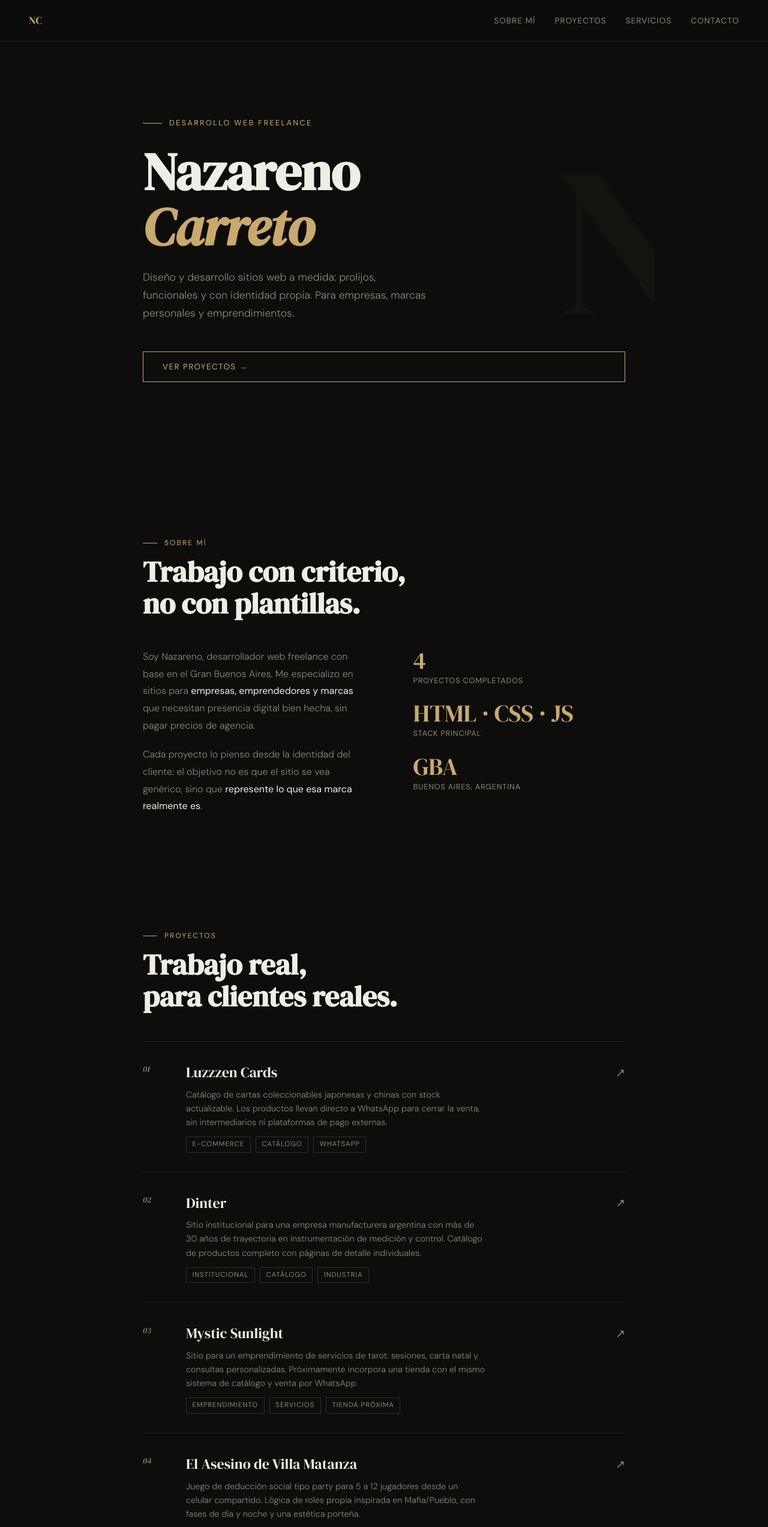
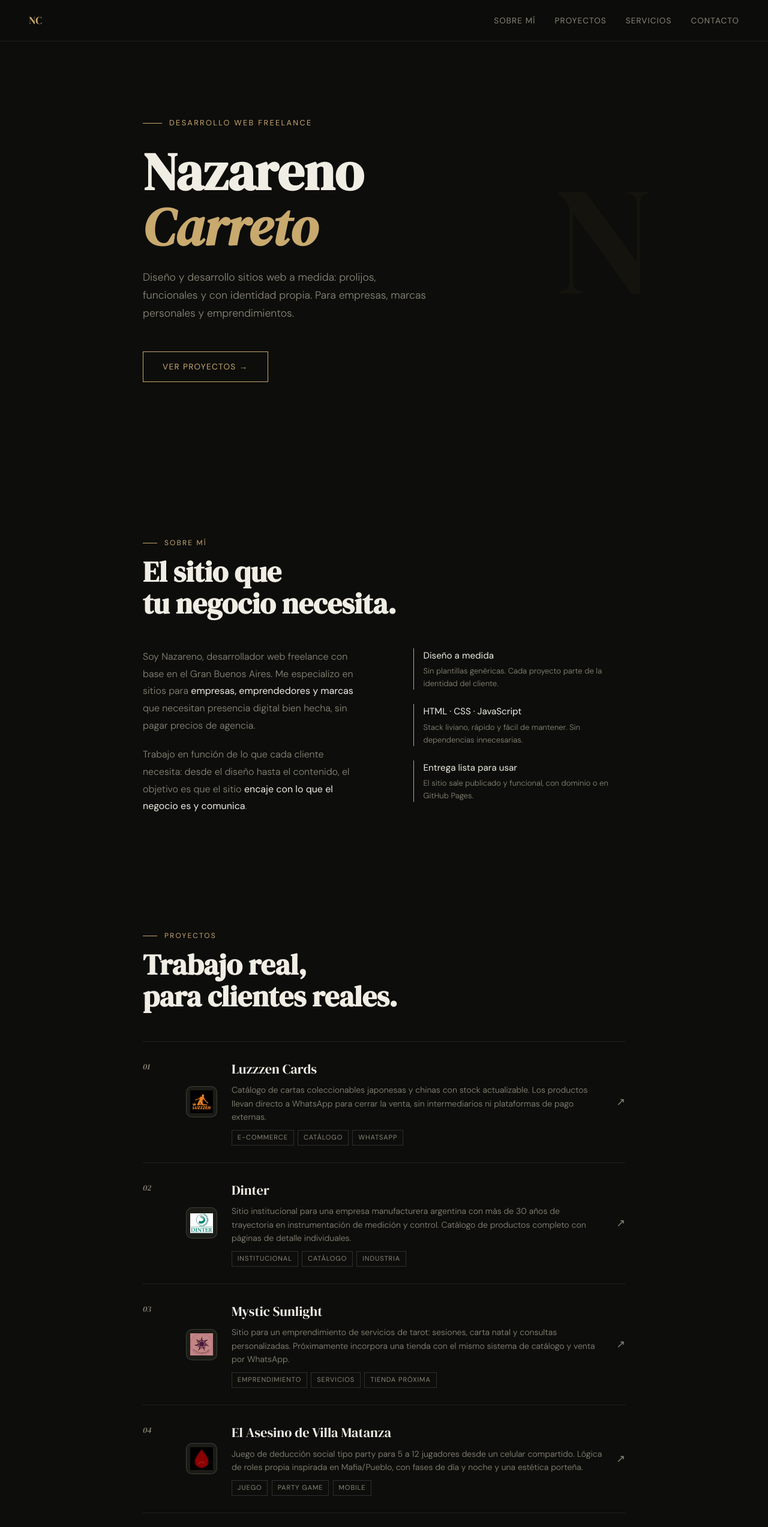
Before and after one commit to Luzzzen/portfolio, a plain HTML site: page index.html in a window 1280 px wide. Shown: the top 2546 px of the page at 60% size. Drawn offline with Linux system fonts and the light colour scheme.

Commit message:
Add files via upload

```diff
--- a/index.html
+++ b/index.html
@@ -20,7 +20,6 @@
     --text: #f0ede4;
     --muted: #8a8778;
     --accent: #c8a96e;
-    --accent2: #e8c98a;
     --serif: 'DM Serif Display', Georgia, serif;
     --sans: 'DM Sans', system-ui, sans-serif;
   }
@@ -36,12 +35,11 @@
     -webkit-font-smoothing: antialiased;
   }
 
-  /* NAV */
   nav {
     position: fixed; top: 0; left: 0; right: 0; z-index: 100;
     display: flex; justify-content: space-between; align-items: center;
     padding: 1.25rem 3rem;
-    background: rgba(13,13,11,0.85);
+    background: rgba(13,13,11,0.88);
     backdrop-filter: blur(12px);
     border-bottom: 0.5px solid var(--border);
   }
@@ -50,7 +48,6 @@
     font-size: 1.1rem;
     color: var(--accent);
     text-decoration: none;
-    letter-spacing: 0.02em;
   }
   .nav-links { display: flex; gap: 2rem; list-style: none; }
   .nav-links a {
@@ -62,23 +59,15 @@
     transition: color 0.2s;
   }
   .nav-links a:hover { color: var(--text); }
-
-  /* HAMBURGER MOBILE */
   .nav-toggle {
     display: none;
     flex-direction: column; gap: 5px; cursor: pointer;
     background: none; border: none; padding: 4px;
   }
-  .nav-toggle span {
-    display: block; width: 22px; height: 1.5px;
-    background: var(--muted); transition: background 0.2s;
-  }
-  .nav-toggle:hover span { background: var(--text); }
+  .nav-toggle span { display: block; width: 22px; height: 1.5px; background: var(--muted); }
 
-  /* SECTIONS */
   section { padding: 6rem 3rem; max-width: 900px; margin: 0 auto; }
 
-  /* HERO */
   #hero {
     min-height: 100vh;
     display: flex; flex-direction: column; justify-content: center;
@@ -95,22 +84,17 @@
     display: flex; align-items: center; gap: 0.75rem;
   }
   .hero-eyebrow::before {
-    content: '';
-    display: inline-block; width: 2rem; height: 1px;
-    background: var(--accent);
+    content: ''; display: inline-block;
+    width: 2rem; height: 1px; background: var(--accent);
   }
   h1.hero-title {
     font-family: var(--serif);
-    font-size: clamp(3rem, 8vw, 5.5rem);
+    font-size: clamp(3rem, 7.5vw, 5.5rem);
     line-height: 1.05;
-    letter-spacing: -0.01em;
     color: var(--text);
     margin-bottom: 1.5rem;
   }
-  h1.hero-title em {
-    font-style: italic;
-    color: var(--accent);
-  }
+  h1.hero-title em { font-style: italic; color: var(--accent); }
   .hero-sub {
     font-size: 1.1rem;
     color: var(--muted);
@@ -120,7 +104,7 @@
     font-weight: 300;
   }
   .hero-cta {
-    display: inline-flex; align-items: center; gap: 0.6rem;
+    display: inline-flex; align-items: center;
     padding: 0.85rem 2rem;
     background: transparent;
     border: 1px solid var(--accent);
@@ -130,21 +114,21 @@
     letter-spacing: 0.1em;
     text-transform: uppercase;
     transition: background 0.2s, color 0.2s;
-    cursor: pointer;
+    width: fit-content;
   }
   .hero-cta:hover { background: var(--accent); color: var(--bg); }
   .hero-deco {
-    position: absolute; right: -4rem; top: 50%;
+    position: absolute; right: 0; top: 50%;
     transform: translateY(-50%);
     font-family: var(--serif);
-    font-size: 22rem;
+    font-size: clamp(10rem, 20vw, 20rem);
     color: rgba(200,169,110,0.04);
-    pointer-events: none;
-    user-select: none;
-    line-height: 1;
+    pointer-events: none; user-select: none;
+    line-height: 1; overflow: hidden;
+    white-space: nowrap;
+    clip-path: inset(0 0 0 0);
   }
 
-  /* SECTION HEADERS */
   .section-label {
     font-size: 0.75rem;
     letter-spacing: 0.18em;
@@ -154,9 +138,8 @@
     display: flex; align-items: center; gap: 0.75rem;
   }
   .section-label::before {
-    content: '';
-    display: inline-block; width: 1.5rem; height: 1px;
-    background: var(--accent);
+    content: ''; display: inline-block;
+    width: 1.5rem; height: 1px; background: var(--accent);
   }
   h2 {
     font-family: var(--serif);
@@ -166,153 +149,127 @@
     margin-bottom: 3rem;
   }
 
-  /* ABOUT */
   .about-grid {
     display: grid;
     grid-template-columns: 1fr 1px 1fr;
-    gap: 3rem;
-    align-items: start;
+    gap: 3rem; align-items: start;
   }
   .about-divider { background: var(--border); }
   .about-text { color: var(--muted); font-weight: 300; line-height: 1.8; }
   .about-text strong { color: var(--text); font-weight: 400; }
-  .about-stat { display: flex; flex-direction: column; gap: 1.5rem; }
-  .stat-num {
-    font-family: var(--serif);
-    font-size: 2.5rem;
-    color: var(--accent);
-    line-height: 1;
-    margin-bottom: 0.25rem;
-  }
-  .stat-label {
-    font-size: 0.8rem;
-    color: var(--muted);
-    letter-spacing: 0.06em;
-    text-transform: uppercase;
-  }
+  .about-highlights { display: flex; flex-direction: column; gap: 1.5rem; }
+  .highlight-item { border-left: 1px solid var(--accent); padding-left: 1rem; }
+  .highlight-title { color: var(--text); font-size: 0.95rem; margin-bottom: 0.2rem; }
+  .highlight-sub { color: var(--muted); font-size: 0.82rem; font-weight: 300; }
 
-  /* PROJECTS */
   .projects-list { display: flex; flex-direction: column; }
   .project-item {
     display: grid;
-    grid-template-columns: 3rem 1fr auto;
-    align-items: start;
+    grid-template-columns: 3rem 52px 1fr auto;
+    align-items: center;
     gap: 1.5rem;
-    padding: 2rem 0;
+    padding: 1.75rem 0;
     border-bottom: 0.5px solid var(--border);
     text-decoration: none;
     color: inherit;
-    transition: background 0.2s;
-    cursor: pointer;
+    transition: opacity 0.2s;
   }
   .project-item:first-child { border-top: 0.5px solid var(--border); }
   .project-num {
     font-family: var(--serif);
     font-size: 0.85rem;
     color: var(--muted);
+    font-style: italic;
+    align-self: start;
     padding-top: 0.2rem;
-    font-style: italic;
   }
+  .project-logo-wrap {
+    width: 52px; height: 52px;
+    border-radius: 10px;
+    background: var(--bg3);
+    border: 0.5px solid var(--border2);
+    display: flex; align-items: center; justify-content: center;
+    overflow: hidden; flex-shrink: 0;
+  }
+  .project-logo-wrap img { width: 38px; height: 38px; object-fit: contain; }
   .project-name {
     font-family: var(--serif);
-    font-size: 1.5rem;
+    font-size: 1.4rem;
     color: var(--text);
-    margin-bottom: 0.4rem;
+    margin-bottom: 0.35rem;
     transition: color 0.2s;
   }
   .project-item:hover .project-name { color: var(--accent); }
   .project-desc {
-    font-size: 0.9rem;
-    color: var(--muted);
-    max-width: 500px;
-    line-height: 1.6;
-    font-weight: 300;
+    font-size: 0.88rem; color: var(--muted);
+    line-height: 1.6; font-weight: 300; margin-bottom: 0.65rem;
   }
-  .project-tags { display: flex; gap: 0.5rem; margin-top: 0.75rem; flex-wrap: wrap; }
+  .project-tags { display: flex; gap: 0.4rem; flex-wrap: wrap; }
   .tag {
-    font-size: 0.72rem;
-    letter-spacing: 0.08em;
-    text-transform: uppercase;
-    padding: 0.2rem 0.6rem;
-    border: 0.5px solid var(--border2);
-    color: var(--muted);
+    font-size: 0.7rem; letter-spacing: 0.08em; text-transform: uppercase;
+    padding: 0.18rem 0.55rem;
+    border: 0.5px solid var(--border2); color: var(--muted);
   }
   .project-arrow {
-    font-size: 1.2rem;
-    color: var(--muted);
+    font-size: 1.1rem; color: var(--muted);
     transition: color 0.2s, transform 0.2s;
-    padding-top: 0.3rem;
+    align-self: center; flex-shrink: 0;
   }
-  .project-item:hover .project-arrow { color: var(--accent); transform: translate(4px,-4px); }
+  .project-item:hover .project-arrow { color: var(--accent); transform: translate(3px,-3px); }
 
-  /* SERVICES */
   .services-grid {
     display: grid;
-    grid-template-columns: repeat(auto-fit, minmax(200px, 1fr));
+    grid-template-columns: repeat(3, 1fr);
     gap: 1px;
     background: var(--border);
     border: 0.5px solid var(--border);
   }
   .service-card {
     background: var(--bg);
-    padding: 2rem 1.75rem;
+    padding: 1.75rem 1.5rem;
     transition: background 0.2s;
   }
   .service-card:hover { background: var(--bg3); }
-  .service-icon { font-size: 1.6rem; color: var(--accent); margin-bottom: 1rem; }
+  .service-icon { font-size: 1.4rem; color: var(--accent); margin-bottom: 0.85rem; }
   .service-title {
     font-family: var(--serif);
-    font-size: 1.2rem;
-    color: var(--text);
-    margin-bottom: 0.6rem;
+    font-size: 1.1rem; color: var(--text); margin-bottom: 0.5rem;
   }
-  .service-desc {
-    font-size: 0.85rem;
-    color: var(--muted);
-    line-height: 1.7;
-    font-weight: 300;
-  }
+  .service-desc { font-size: 0.83rem; color: var(--muted); line-height: 1.65; font-weight: 300; }
 
-  /* CONTACT */
   .contact-inner {
     border: 0.5px solid var(--border);
     padding: 3.5rem;
     display: grid;
     grid-template-columns: 1fr 1px 1fr;
-    gap: 3rem;
-    align-items: center;
+    gap: 3rem; align-items: center;
   }
-  .contact-divider { background: var(--border); }
+  .contact-divider { background: var(--border); align-self: stretch; }
   .contact-tagline {
     font-family: var(--serif);
-    font-size: 1.8rem;
-    line-height: 1.2;
-    color: var(--text);
-    margin-bottom: 0.75rem;
+    font-size: 1.8rem; line-height: 1.2;
+    color: var(--text); margin-bottom: 0.75rem;
   }
   .contact-tagline em { font-style: italic; color: var(--accent); }
   .contact-sub { font-size: 0.9rem; color: var(--muted); font-weight: 300; }
-  .contact-links { display: flex; flex-direction: column; gap: 0; }
+  .contact-links { display: flex; flex-direction: column; }
   .contact-link {
-    display: flex; align-items: center; gap: 0.75rem;
-    text-decoration: none;
-    color: var(--muted);
-    font-size: 0.9rem;
+    display: flex; align-items: center;
+    text-decoration: none; color: var(--muted);
     transition: color 0.2s;
-    padding: 0.85rem 0;
+    padding: 0.9rem 0;
     border-bottom: 0.5px solid var(--border);
   }
   .contact-link:last-child { border-bottom: none; }
   .contact-link:hover { color: var(--accent); }
   .contact-link-label {
-    font-size: 0.7rem; letter-spacing: 0.1em;
+    font-size: 0.68rem; letter-spacing: 0.1em;
     text-transform: uppercase; color: var(--muted);
-    display: block; margin-bottom: 0.1rem;
+    display: block; margin-bottom: 0.15rem;
   }
-  .contact-link-val { color: var(--text); font-size: 0.95rem; }
+  .contact-link-val { color: var(--text); font-size: 0.93rem; }
   .contact-link:hover .contact-link-val { color: var(--accent); }
 
-  /* FOOTER */
   footer {
     border-top: 0.5px solid var(--border);
     padding: 2rem 3rem;
@@ -322,9 +279,8 @@
   .footer-name { font-family: var(--serif); font-size: 0.9rem; color: var(--muted); font-style: italic; }
   .footer-copy { font-size: 0.75rem; color: var(--muted); letter-spacing: 0.05em; }
 
-  /* ANIMATIONS */
   @keyframes fadeUp {
-    from { opacity: 0; transform: translateY(24px); }
+    from { opacity: 0; transform: translateY(20px); }
     to { opacity: 1; transform: translateY(0); }
   }
   .fade-up { animation: fadeUp 0.7s ease forwards; opacity: 0; }
@@ -332,20 +288,28 @@
   .delay-2 { animation-delay: 0.3s; }
   .delay-3 { animation-delay: 0.45s; }
 
-  /* RESPONSIVE */
   @media (max-width: 700px) {
     nav { padding: 1rem 1.5rem; }
-    .nav-links { display: none; flex-direction: column; gap: 1.2rem; position: absolute; top: 100%; left: 0; right: 0; background: rgba(13,13,11,0.97); padding: 1.5rem; border-bottom: 0.5px solid var(--border); }
+    .nav-links {
+      display: none; flex-direction: column; gap: 1.2rem;
+      position: absolute; top: 100%; left: 0; right: 0;
+      background: rgba(13,13,11,0.97);
+      padding: 1.5rem; border-bottom: 0.5px solid var(--border);
+    }
     .nav-links.open { display: flex; }
     .nav-toggle { display: flex; }
     section { padding: 4rem 1.5rem; }
     .about-grid { grid-template-columns: 1fr; }
     .about-divider { display: none; }
+    .project-item { grid-template-columns: 2rem 44px 1fr auto; gap: 0.75rem; }
+    .services-grid { grid-template-columns: 1fr 1fr; }
     .contact-inner { grid-template-columns: 1fr; padding: 2rem; }
     .contact-divider { display: none; }
-    .project-item { grid-template-columns: 2.5rem 1fr auto; gap: 0.75rem; }
     footer { padding: 1.5rem; flex-direction: column; gap: 0.5rem; text-align: center; }
-    .hero-deco { font-size: 12rem; right: -2rem; }
+    .hero-deco { font-size: 8rem; }
+  }
+  @media (max-width: 420px) {
+    .services-grid { grid-template-columns: 1fr; }
   }
 </style>
 </head>
@@ -365,11 +329,9 @@
 </nav>
 
 <section id="hero">
-  <div class="hero-deco">N</div>
+  <div class="hero-deco" aria-hidden="true">N</div>
   <div class="hero-eyebrow fade-up">Desarrollo web freelance</div>
-  <h1 class="hero-title fade-up delay-1">
-    Nazareno<br><em>Carreto</em>
-  </h1>
+  <h1 class="hero-title fade-up delay-1">Nazareno<br><em>Carreto</em></h1>
   <p class="hero-sub fade-up delay-2">
     Diseño y desarrollo sitios web a medida: prolijos, funcionales y con identidad propia. Para empresas, marcas personales y emprendimientos.
   </p>
@@ -378,25 +340,25 @@
 
 <section id="sobre-mi">
   <div class="section-label">Sobre mí</div>
-  <h2>Trabajo con criterio,<br>no con plantillas.</h2>
+  <h2>El sitio que<br>tu negocio necesita.</h2>
   <div class="about-grid">
     <div class="about-text">
       <p style="margin-bottom:1.2rem;">Soy Nazareno, desarrollador web freelance con base en el Gran Buenos Aires. Me especializo en sitios para <strong>empresas, emprendedores y marcas</strong> que necesitan presencia digital bien hecha, sin pagar precios de agencia.</p>
-      <p>Cada proyecto lo pienso desde la identidad del cliente: el objetivo no es que el sitio se vea genérico, sino que <strong>represente lo que esa marca realmente es</strong>.</p>
+      <p>Trabajo en función de lo que cada cliente necesita: desde el diseño hasta el contenido, el objetivo es que el sitio <strong>encaje con lo que el negocio es y comunica</strong>.</p>
     </div>
     <div class="about-divider"></div>
-    <div class="about-stat">
-      <div class="stat-item">
-        <div class="stat-num">4</div>
-        <div class="stat-label">Proyectos completados</div>
+    <div class="about-highlights">
+      <div class="highlight-item">
+        <div class="highlight-title">Diseño a medida</div>
+        <div class="highlight-sub">Sin plantillas genéricas. Cada proyecto parte de la identidad del cliente.</div>
       </div>
-      <div class="stat-item">
-        <div class="stat-num">HTML · CSS · JS</div>
-        <div class="stat-label">Stack principal</div>
+      <div class="highlight-item">
+        <div class="highlight-title">HTML · CSS · JavaScript</div>
+        <div class="highlight-sub">Stack liviano, rápido y fácil de mantener. Sin dependencias innecesarias.</div>
       </div>
-      <div class="stat-item">
-        <div class="stat-num">GBA</div>
-        <div class="stat-label">Buenos Aires, Argentina</div>
+      <div class="highlight-item">
+        <div class="highlight-title">Entrega lista para usar</div>
+        <div class="highlight-sub">El sitio sale publicado y funcional, con dominio o en GitHub Pages.</div>
       </div>
     </div>
   </div>
@@ -409,13 +371,14 @@
 
     <a class="project-item" href="https://luzzzen.com.ar" target="_blank" rel="noopener">
       <div class="project-num">01</div>
+      <div class="project-logo-wrap">
+        <img src="img/logo-luzzzen.png" alt="Luzzzen Cards">
+      </div>
       <div class="project-info">
         <div class="project-name">Luzzzen Cards</div>
         <div class="project-desc">Catálogo de cartas coleccionables japonesas y chinas con stock actualizable. Los productos llevan directo a WhatsApp para cerrar la venta, sin intermediarios ni plataformas de pago externas.</div>
         <div class="project-tags">
-          <span class="tag">E-commerce</span>
-          <span class="tag">Catálogo</span>
-          <span class="tag">WhatsApp</span>
+          <span class="tag">E-commerce</span><span class="tag">Catálogo</span><span class="tag">WhatsApp</span>
         </div>
       </div>
       <div class="project-arrow">↗</div>
@@ -423,13 +386,14 @@
 
     <a class="project-item" href="https://luzzzen.github.io/dinter/index.html" target="_blank" rel="noopener">
       <div class="project-num">02</div>
+      <div class="project-logo-wrap">
+        <img src="img/logo-dinter.png" alt="Dinter">
+      </div>
       <div class="project-info">
         <div class="project-name">Dinter</div>
         <div class="project-desc">Sitio institucional para una empresa manufacturera argentina con más de 30 años de trayectoria en instrumentación de medición y control. Catálogo de productos completo con páginas de detalle individuales.</div>
         <div class="project-tags">
-          <span class="tag">Institucional</span>
-          <span class="tag">Catálogo</span>
-          <span class="tag">Industria</span>
+          <span class="tag">Institucional</span><span class="tag">Catálogo</span><span class="tag">Industria</span>
         </div>
       </div>
       <div class="project-arrow">↗</div>
@@ -437,13 +401,14 @@
 
     <a class="project-item" href="https://luzzzen.github.io/mystic-sunlight/index.html" target="_blank" rel="noopener">
       <div class="project-num">03</div>
+      <div class="project-logo-wrap">
+        <img src="img/logo-mystic.png" alt="Mystic Sunlight">
+      </div>
       <div class="project-info">
         <div class="project-name">Mystic Sunlight</div>
         <div class="project-desc">Sitio para un emprendimiento de servicios de tarot: sesiones, carta natal y consultas personalizadas. Próximamente incorpora una tienda con el mismo sistema de catálogo y venta por WhatsApp.</div>
         <div class="project-tags">
-          <span class="tag">Emprendimiento</span>
-          <span class="tag">Servicios</span>
-          <span class="tag">Tienda próxima</span>
+          <span class="tag">Emprendimiento</span><span class="tag">Servicios</span><span class="tag">Tienda próxima</span>
         </div>
       </div>
       <div class="project-arrow">↗</div>
@@ -451,13 +416,14 @@
 
     <a class="project-item" href="https://luzzzen.github.io/el-asesino-de-villa-matanza/index.html" target="_blank" rel="noopener">
       <div class="project-num">04</div>
+      <div class="project-logo-wrap">
+        <img src="img/logo-asesino.png" alt="El Asesino de Villa Matanza">
+      </div>
       <div class="project-info">
         <div class="project-name">El Asesino de Villa Matanza</div>
         <div class="project-desc">Juego de deducción social tipo party para 5 a 12 jugadores desde un celular compartido. Lógica de roles propia inspirada en Mafia/Pueblo, con fases de día y noche y una estética porteña.</div>
         <div class="project-tags">
-          <span class="tag">Juego</span>
-          <span class="tag">Party game</span>
-          <span class="tag">Mobile</span>
+          <span class="tag">Juego</span><span class="tag">Party game</span><span class="tag">Mobile</span>
         </div>
       </div>
       <div class="project-arrow">↗</div>
@@ -487,8 +453,18 @@
     </div>
     <div class="service-card">
       <div class="service-icon">○</div>
-      <div class="service-title">Mantenimiento y actualización</div>
-      <div class="service-desc">Cambios de contenido, productos, precios o secciones en sitios existentes. Servicio mensual o por demanda.</div>
+      <div class="service-title">Mantenimiento y actualizaciones</div>
+      <div class="service-desc">Cambios de contenido, productos, precios o secciones en sitios existentes. Por demanda o con servicio mensual.</div>
+    </div>
+    <div class="service-card">
+      <div class="service-icon">△</div>
+      <div class="service-title">Landing page</div>
+      <div class="service-desc">Página de una sola sección para campañas, lanzamientos o promociones. Rápida de armar y fácil de compartir.</div>
+    </div>
+    <div class="service-card">
+      <div class="service-icon">□</div>
+      <div class="service-title">Dominio y publicación</div>
+      <div class="service-desc">Gestión del dominio, hosting y puesta en línea del sitio. El cliente recibe todo listo para usar desde el primer día.</div>
     </div>
   </div>
 </section>
@@ -512,12 +488,6 @@
         <div>
           <span class="contact-link-label">WhatsApp</span>
           <span class="contact-link-val">+54 9 11 2560 8635</span>
-        </div>
-      </a>
-      <a class="contact-link" href="https://github.com/luzzzen" target="_blank" rel="noopener">
-        <div>
-          <span class="contact-link-label">GitHub</span>
-          <span class="contact-link-val">github.com/luzzzen</span>
         </div>
       </a>
     </div>
```
Also changed, not shown: img/logo-asesino.png (added), img/logo-dinter.png (added), img/logo-luzzzen.png (added), img/logo-mystic.png (added).
